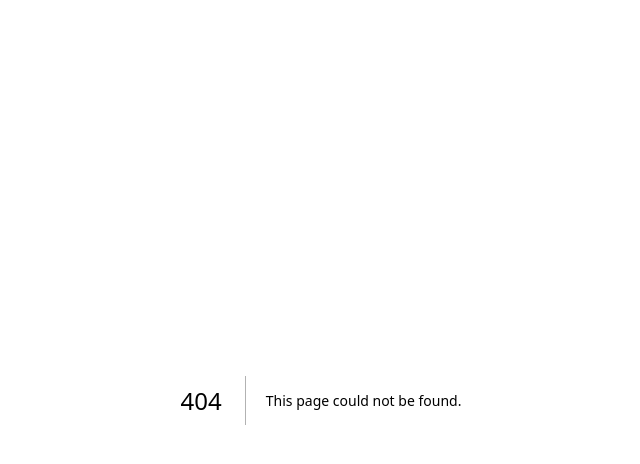
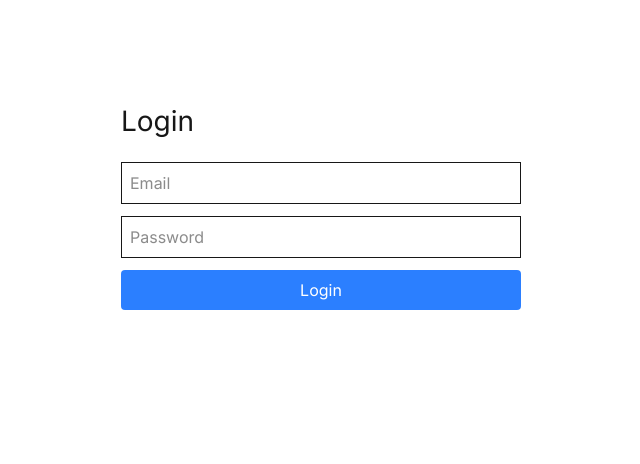
Before and after one commit to Driannm/next-js-cs-assistance, a Next.js app: page /login in a window 1280 px wide. Before the commit this address had no page. Shown: the top 464 px of the page, without its empty margins (319-959 px from the left). Built offline with nearby package versions, Linux system fonts and the light colour scheme.

Commit message:
refactor: overhaul auth & routing logic, migrate to proxy, and fix cookie handling

```diff
--- /dev/null
+++ b/app/api/auth/login/route.ts
@@ -0,0 +1,48 @@
+import { NextResponse } from "next/server";
+import { generateToken } from "@/lib/auth";
+
+const users = [
+  {
+    id: 1,
+    name: "Admin",
+    email: "admin@mail.com",
+    password: "admin123",
+    role: "admin",
+  },
+  {
+    id: 2,
+    name: "Editor",
+    email: "editor@mail.com",
+    password: "editor123",
+    role: "editor",
+  },
+];
+
+export async function POST(req: Request) {
+  const { email, password } = await req.json();
+
+  const user = users.find((u) => u.email === email && u.password === password);
+
+  if (!user) {
+    return NextResponse.json(
+      { message: "Email atau password salah" },
+      { status: 401 }
+    );
+  }
+
+  const token = generateToken({
+    id: user.id,
+    email: user.email,
+    role: user.role,
+  });
+
+  const res = NextResponse.json({ success: true });
+
+  res.cookies.set("token", token, {
+    httpOnly: true,
+    path: "/",
+    secure: true,
+  });
+
+  return res;
+}
--- /dev/null
+++ b/app/api/auth/me/route.ts
@@ -0,0 +1,11 @@
+import { NextResponse } from "next/server";
+import { verifyToken } from "@/lib/auth";
+
+export async function GET(req: Request) {
+  const token = req.headers.get("cookie")?.split("token=")[1];
+
+  if (!token) return NextResponse.json({ user: null });
+
+  const decoded = verifyToken(token);
+  return NextResponse.json({ user: decoded || null });
+}
--- /dev/null
+++ b/app/dashboard/page.tsx
@@ -0,0 +1,24 @@
+import { cookies } from "next/headers";
+import { verifyToken } from "@/lib/auth";
+import { redirect } from "next/navigation";
+
+export default async function Dashboard() {
+  const cookieStore = await cookies();
+  const token = cookieStore.get("token")?.value;
+
+  if (!token) {
+    redirect("/login");
+  }
+
+  const user = verifyToken(token);
+  if (!user) {
+    redirect("/login");
+  }
+
+  return (
+    <div>
+      <h1 className="text-3xl font-bold">Dashboard</h1>
+      <p>Selamat datang di sistem Catering!</p>
+    </div>
+  );
+}
--- /dev/null
+++ b/app/login/page.tsx
@@ -0,0 +1,56 @@
+"use client";
+
+import { useState } from "react";
+
+export default function LoginPage() {
+  const [email, setEmail] = useState("");
+  const [password, setPassword] = useState("");
+  const [error, setError] = useState("");
+
+  async function handleLogin(e: any) {
+    e.preventDefault();
+    setError("");
+
+    const res = await fetch("/api/auth/login", {
+      method: "POST",
+      body: JSON.stringify({ email, password }),
+    });
+
+    if (!res.ok) {
+      setError("Email atau password salah");
+      return;
+    }
+
+    window.location.href = "/dashboard";
+  }
+
+  return (
+    <div style={{ maxWidth: 400, margin: "100px auto" }}>
+      <h2 style={{ fontSize: 28, marginBottom: 20 }}>Login</h2>
+
+      <form onSubmit={handleLogin}>
+        <input
+          type="email"
+          placeholder="Email"
+          value={email}
+          onChange={(e) => setEmail(e.target.value)}
+          className="border p-2 w-full mb-3"
+        />
+
+        <input
+          type="password"
+          placeholder="Password"
+          value={password}
+          onChange={(e) => setPassword(e.target.value)}
+          className="border p-2 w-full mb-3"
+        />
+
+        {error && <p className="text-red-500">{error}</p>}
+
+        <button className="bg-blue-500 text-white px-4 py-2 w-full rounded">
+          Login
+        </button>
+      </form>
+    </div>
+  );
+}
--- /dev/null
+++ b/lib/auth.ts
@@ -0,0 +1,15 @@
+import jwt from "jsonwebtoken";
+
+const SECRET = process.env.JWT_SECRET || "secret-dev";
+
+export function generateToken(payload: any) {
+  return jwt.sign(payload, SECRET, { expiresIn: "7d" });
+}
+
+export function verifyToken(token: string) {
+  try {
+    return jwt.verify(token, SECRET);
+  } catch (err) {
+    return null;
+  }
+}
--- a/package.json
+++ b/package.json
@@ -9,12 +9,14 @@
     "lint": "eslint"
   },
   "dependencies": {
+    "jsonwebtoken": "^9.0.2",
     "next": "16.0.4",
     "react": "19.2.0",
     "react-dom": "19.2.0"
   },
   "devDependencies": {
     "@tailwindcss/postcss": "^4",
+    "@types/jsonwebtoken": "^9.0.10",
     "@types/node": "^20",
     "@types/react": "^19",
     "@types/react-dom": "^19",
```
Also changed, not shown: 1 other file (tests, documents, lock files or other folders).
